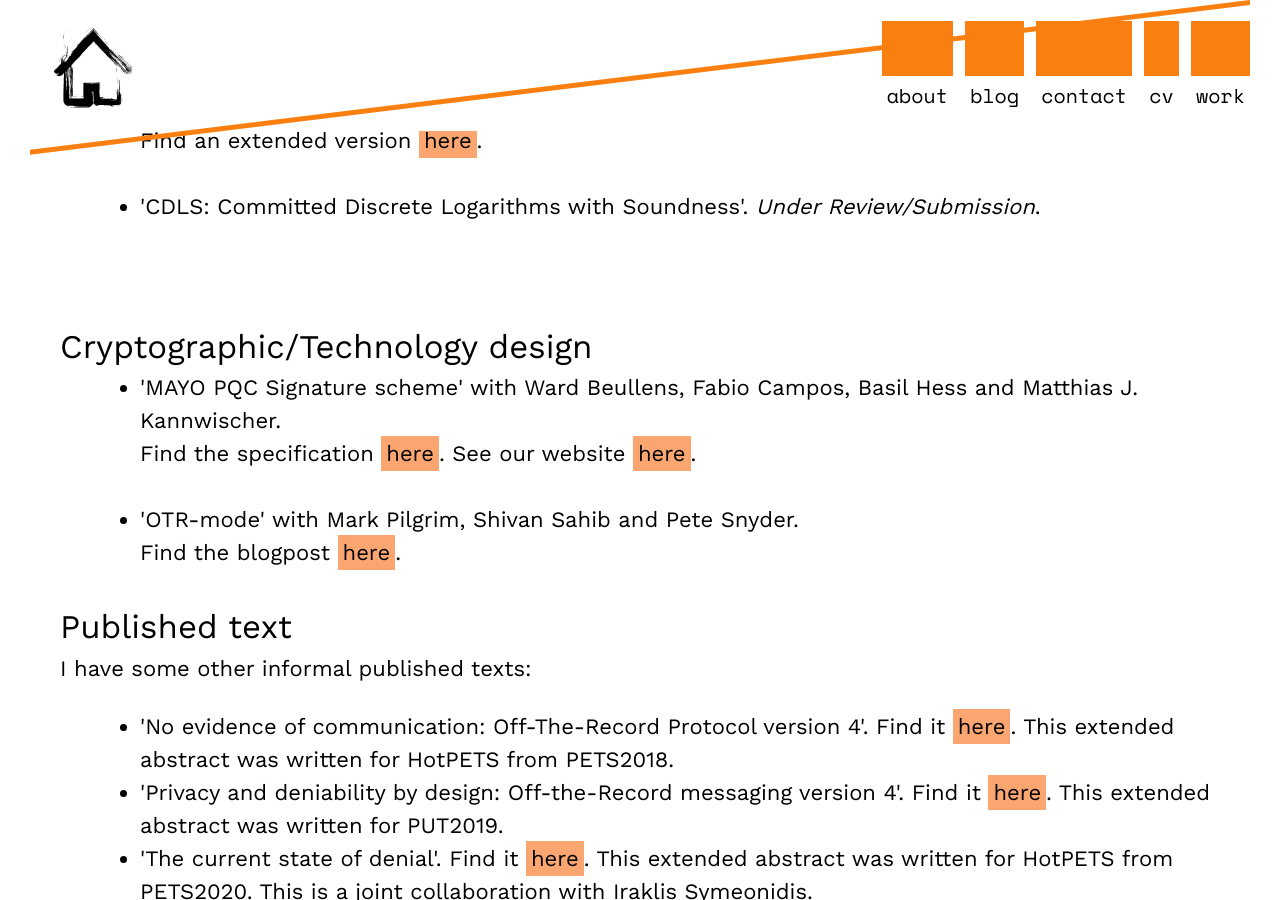
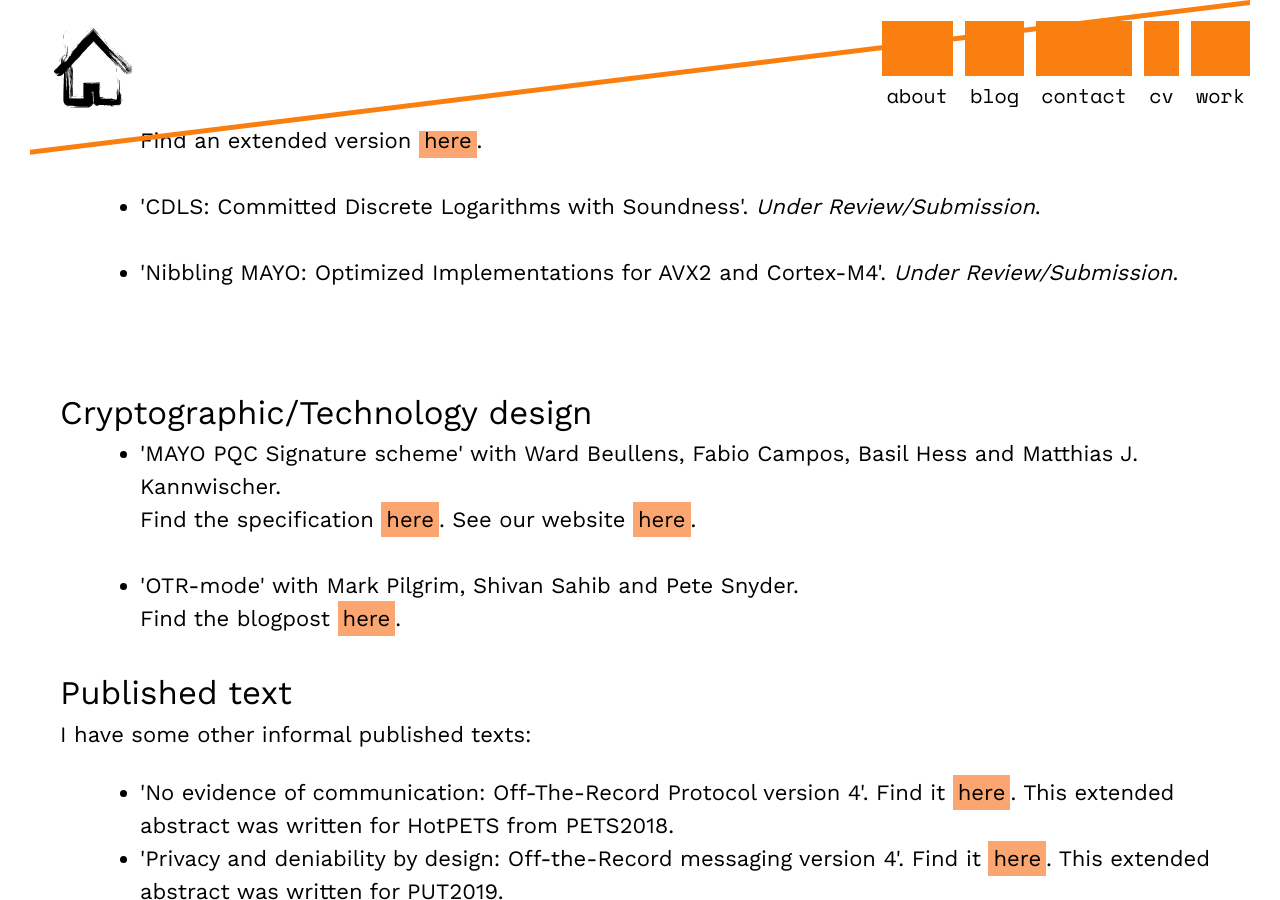
Before and after one commit to claucece/claucece.github.io, a Jekyll site: the page built from work.html, in a window 1280 px wide and 900 px high, scrolled down 2044 px. Built offline with Jekyll 4.4.1, drawn with Linux system fonts in a browser that asks for light colours; some of the changed text lies outside the part shown.

Commit message:
More updates

```diff
--- a/work.html
+++ b/work.html
@@ -74,6 +74,8 @@ tags: menu
 			<br>
       <li>'CDLS: Committed Discrete Logarithms with Soundness'.<i> Under Review/Submission</i>.</li>
 			<br>
+      <li>'Nibbling MAYO: Optimized Implementations for AVX2 and Cortex-M4'.<i> Under Review/Submission</i>.</li>
+			<br>
 		</ul>
 		<br>
 
@@ -182,6 +185,7 @@ tags: menu
     <ul class="centered-list">
 		  <li>Digital Infrastructure Insights Fund (D//F). See what is it about <a href="https://fordfoundation.forms.fm/2023-digital-infrastructure-insights-fund-rfp/forms/9724" target="_blank">here</a>.</li>
 		</ul>
+		<br>
 
     <a class="none" id="program-comittee"><h2>Program Committee</h2></a>
 		<ul>
```
Also changed, not shown: other parts of work.html (+1 -0 lines).
